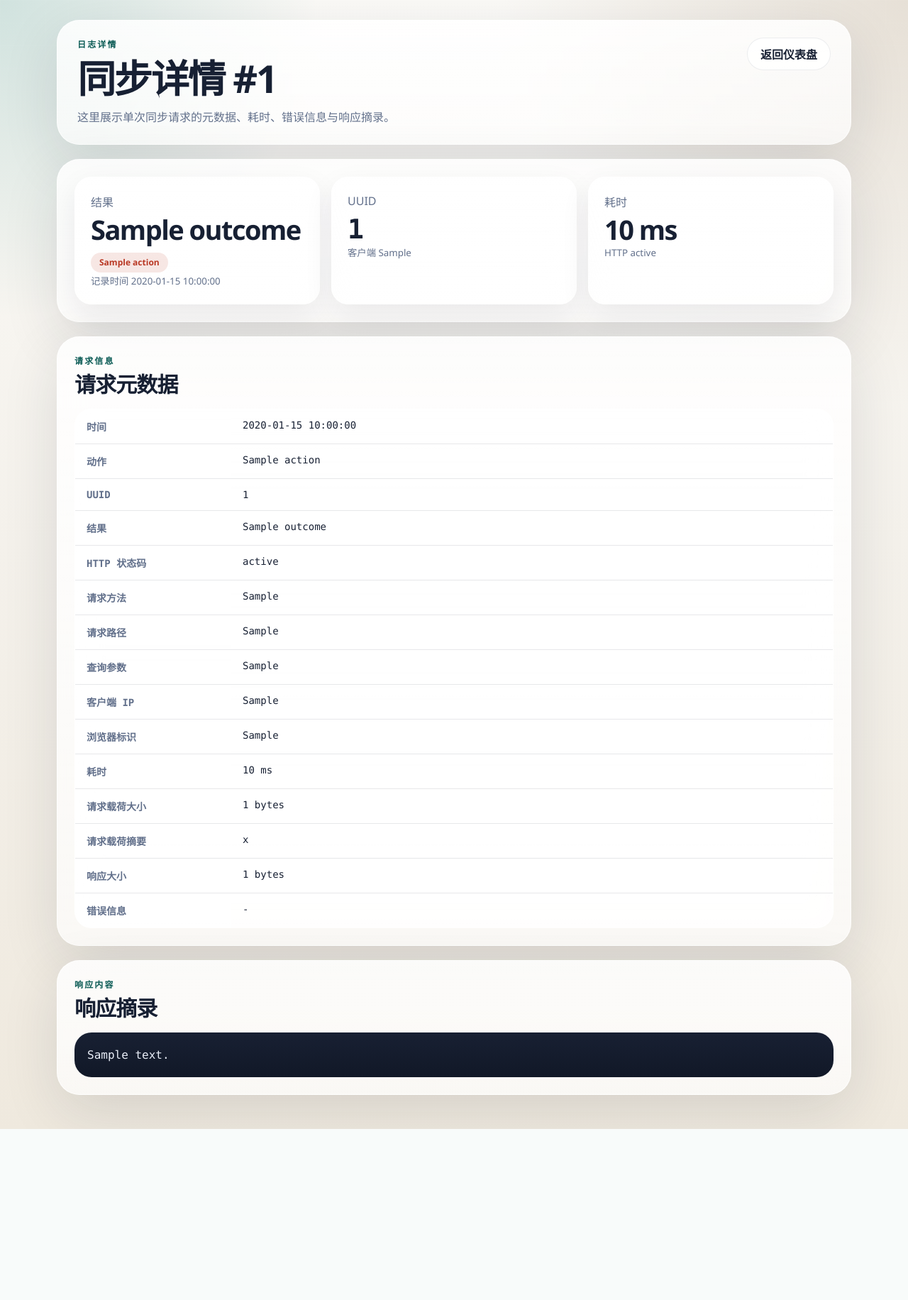
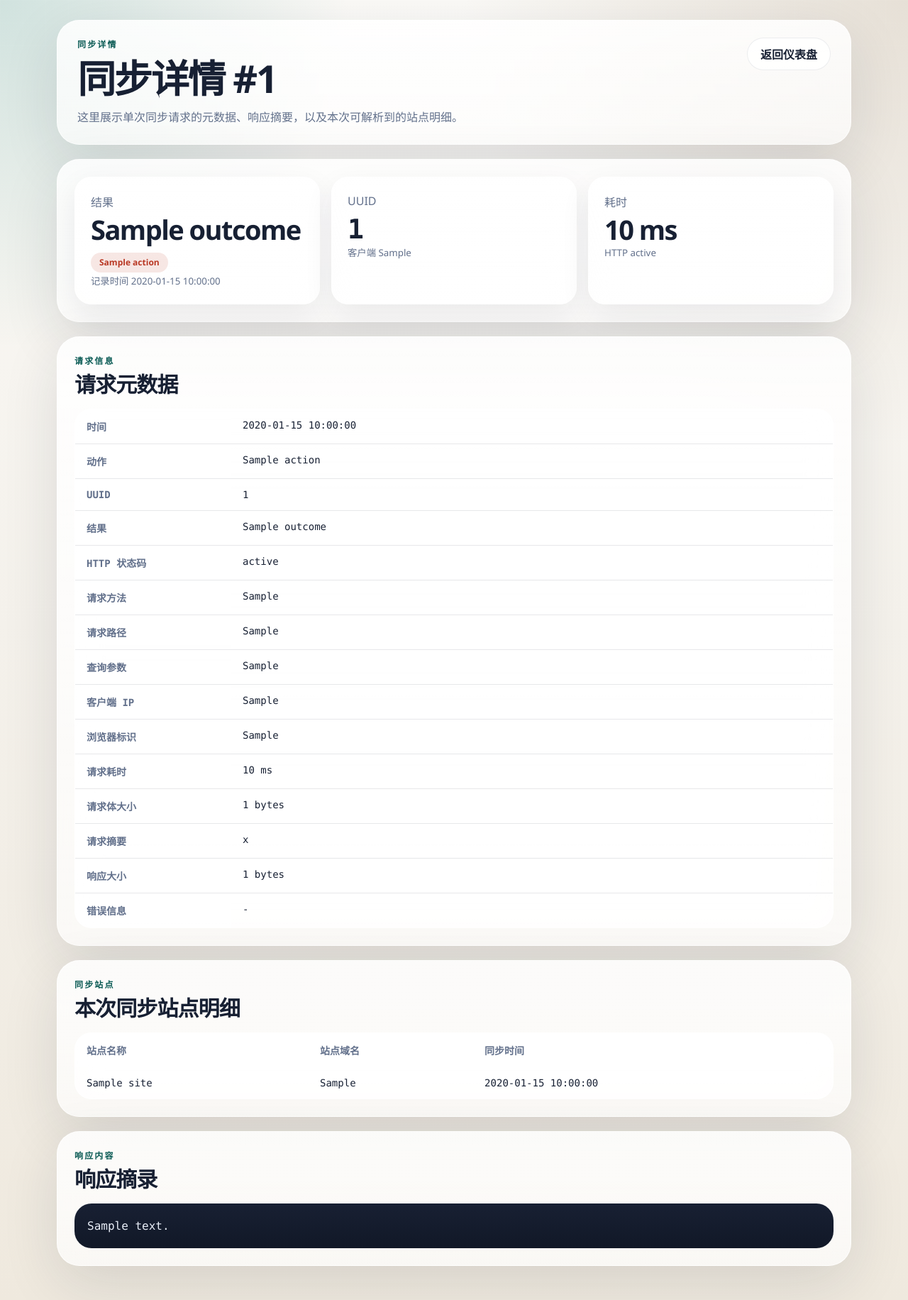
Before and after one commit to saarjoye/cookiecloud-monitor, a FastAPI app: template app/templates/detail.html in a window 1280 px wide. Shown: the whole page at 71% size. Before the commit the page ends 1591 px from the top, so only its background shows below. Run offline with FastAPI, Linux system fonts and the light colour scheme; the template is opened without the code that fills it: most values are stand-ins (such as "Sample title", 1, 10 or a date in 2020); parts of the project's set-up code (start-up, migrations or seed data) failed here and were passed over; some libraries are stand-ins or nearby versions.

Commit message:
Add per-sync site detail tracking

```diff
--- a/app/main.py
+++ b/app/main.py
@@ -11,7 +11,7 @@ from datetime import datetime, timedelta
 from logging.handlers import RotatingFileHandler
 from pathlib import Path
 from typing import Any
-from urllib.parse import parse_qsl, quote
+from urllib.parse import parse_qsl, quote, urlparse
 from zoneinfo import ZoneInfo
 
 import httpx
@@ -190,6 +190,27 @@ CREATE INDEX IF NOT EXISTS idx_runtime_logs_occurred_at
 ON runtime_logs (occurred_at DESC);
 """
 
+CREATE_SYNC_SITES_SQL = """
+CREATE TABLE IF NOT EXISTS sync_sites (
+    id INTEGER PRIMARY KEY AUTOINCREMENT,
+    sync_log_id INTEGER NOT NULL,
+    sync_uuid TEXT,
+    synced_at TEXT NOT NULL,
+    site_name TEXT NOT NULL,
+    site_domain TEXT NOT NULL
+);
+"""
+
+CREATE_SYNC_SITES_LOG_INDEX_SQL = """
+CREATE INDEX IF NOT EXISTS idx_sync_sites_log_id
+ON sync_sites (sync_log_id, site_domain, site_name);
+"""
+
+CREATE_SYNC_SITES_SYNCED_AT_INDEX_SQL = """
+CREATE INDEX IF NOT EXISTS idx_sync_sites_synced_at
+ON sync_sites (synced_at DESC, id DESC);
+"""
+
 
 class LoginRequest(BaseModel):
     username: str = Field(min_length=1)
@@ -232,6 +253,9 @@ def init_db() -> None:
         connection.execute(CREATE_APP_SETTINGS_SQL)
         connection.execute(CREATE_RUNTIME_LOGS_SQL)
         connection.execute(CREATE_RUNTIME_LOGS_INDEX_SQL)
+        connection.execute(CREATE_SYNC_SITES_SQL)
+        connection.execute(CREATE_SYNC_SITES_LOG_INDEX_SQL)
+        connection.execute(CREATE_SYNC_SITES_SYNCED_AT_INDEX_SQL)
         connection.commit()
 
 
@@ -372,6 +396,16 @@ def maybe_json_bytes(raw: bytes) -> Any | None:
         return None
 
 
+def has_meaningful_value(value: Any) -> bool:
+    if value is None:
+        return False
+    if isinstance(value, str):
+        return bool(value.strip())
+    if isinstance(value, (list, dict, tuple, set)):
+        return bool(value)
+    return True
+
+
 def extract_candidate(form_data: dict[str, Any], *keys: str) -> str | None:
     for key in keys:
         value = form_data.get(key)
@@ -380,25 +414,32 @@ def extract_candidate(form_data: dict[str, Any], *keys: str) -> str | None:
     return None
 
 
-def extract_candidate_from_payload(payload: Any, *keys: str) -> str | None:
+def extract_value_from_payload(payload: Any, *keys: str) -> Any | None:
     if isinstance(payload, dict):
         for key in keys:
             value = payload.get(key)
-            if value:
-                return normalize_form_value(value)
+            if has_meaningful_value(value):
+                return value
         for value in payload.values():
-            nested = extract_candidate_from_payload(value, *keys)
-            if nested:
+            nested = extract_value_from_payload(value, *keys)
+            if has_meaningful_value(nested):
                 return nested
         return None
 
     if isinstance(payload, list):
         for item in payload:
-            nested = extract_candidate_from_payload(item, *keys)
-            if nested:
+            nested = extract_value_from_payload(item, *keys)
+            if has_meaningful_value(nested):
                 return nested
 
     return None
+
+
+def extract_candidate_from_payload(payload: Any, *keys: str) -> str | None:
+    value = extract_value_from_payload(payload, *keys)
+    if not has_meaningful_value(value):
+        return None
+    return normalize_form_value(value)
 
 
 def extract_candidate_from_raw_body(raw_body: bytes, content_type: str, *keys: str) -> str | None:
@@ -410,6 +451,77 @@ def extract_candidate_from_raw_body(raw_body: bytes, content_type: str, *keys: s
         return None
 
     return extract_candidate_from_payload(payload, *keys)
+
+
+def extract_structured_sync_payload(form_data: dict[str, Any], raw_body: bytes, content_type: str) -> Any | None:
+    raw_payload = maybe_json_bytes(raw_body) if "application/json" in content_type.lower() else None
+    candidate_keys = ("cookie_data", "data", "payload", "local_storage_data")
+
+    for source in (form_data, raw_payload):
+        if not source:
+            continue
+
+        candidate = extract_value_from_payload(source, *candidate_keys)
+        for value in (candidate, source):
+            if isinstance(value, str):
+                parsed = parse_json_text(value)
+                if parsed is not None:
+                    return parsed
+            elif isinstance(value, (dict, list)) and iter_cookie_like_entries(value):
+                return value
+
+    return None
+
+
+def normalize_site_domain(value: Any) -> str:
+    raw = normalize_form_value(value).strip()
+    if not raw:
+        return ""
+
+    if "://" in raw:
+        parsed = urlparse(raw)
+        raw = parsed.hostname or parsed.netloc or raw
+
+    raw = raw.split("/", 1)[0].split("?", 1)[0].split("#", 1)[0]
+    if ":" in raw and raw.count(":") == 1:
+        raw = raw.split(":", 1)[0]
+    return raw.lstrip(".").strip().lower()
+
+
+def derive_site_name(entry: dict[str, Any], site_domain: str) -> str:
+    for key in ("site_name", "siteName", "title", "site", "host", "domain"):
+        value = normalize_form_value(entry.get(key)).strip()
+        if value:
+            if key in {"host", "domain"}:
+                return normalize_site_domain(value) or site_domain or value
+            return value
+    return site_domain or "未知站点"
+
+
+def extract_sync_sites(form_data: dict[str, Any], raw_body: bytes, content_type: str) -> list[dict[str, str]]:
+    payload = extract_structured_sync_payload(form_data, raw_body, content_type)
+    if payload is None:
+        return []
+
+    seen: set[tuple[str, str]] = set()
+    sites: list[dict[str, str]] = []
+    for entry in iter_cookie_like_entries(payload):
+        site_domain = normalize_site_domain(entry.get("domain") or entry.get("host") or entry.get("site") or entry.get("url"))
+        if not site_domain:
+            continue
+        site_name = derive_site_name(entry, site_domain)
+        dedupe_key = (site_name.lower(), site_domain)
+        if dedupe_key in seen:
+            continue
+        seen.add(dedupe_key)
+        sites.append(
+            {
+                "site_name": site_name[:120],
+                "site_domain": site_domain[:255],
+            }
+        )
+
+    return sorted(sites, key=lambda item: (item["site_domain"], item["site_name"]))
 
 
 def parse_form_map_from_raw_body(raw_body: bytes, content_type: str) -> dict[str, Any]:
@@ -639,16 +751,8 @@ def iter_cookie_like_entries(value: Any) -> list[dict[str, Any]]:
     return matches
 
 
-def extract_sync_counts(form_data: dict[str, Any]) -> tuple[int | None, int | None]:
-    payload = parse_json_text(
-        extract_candidate(
-            form_data,
-            "cookie_data",
-            "data",
-            "payload",
-            "local_storage_data",
-        )
-    )
+def extract_sync_counts(form_data: dict[str, Any], raw_body: bytes, content_type: str) -> tuple[int | None, int | None]:
+    payload = extract_structured_sync_payload(form_data, raw_body, content_type)
     if payload is None:
         return None, None
 
@@ -657,7 +761,7 @@ def extract_sync_counts(form_data: dict[str, Any]) -> tuple[int | None, int | No
         return None, None
 
     domains = {
-        normalize_form_value(item.get("domain") or item.get("host") or item.get("site") or item.get("url"))
+        normalize_site_domain(item.get("domain") or item.get("host") or item.get("site") or item.get("url"))
         for item in cookies
         if item.get("domain") or item.get("host") or item.get("site") or item.get("url")
     }
@@ -874,10 +978,10 @@ def record_sync_log(
     response_size: int,
     error_message: str | None,
     response_excerpt: str | None,
-) -> None:
+) -> dict[str, Any]:
     timestamp = now_local()
     with get_db_connection() as connection:
-        connection.execute(
+        cursor = connection.execute(
             """
             INSERT INTO sync_logs (
                 occurred_at, occurred_day, action, sync_uuid, outcome, http_status,
@@ -907,6 +1011,7 @@ def record_sync_log(
             ),
         )
         connection.commit()
+    return {"id": int(cursor.lastrowid), "occurred_at": timestamp.isoformat(timespec="seconds")}
 
 
 def record_runtime_log(
@@ -943,6 +1048,36 @@ def record_runtime_log(
         connection.commit()
 
 
+def record_sync_sites(
+    *,
+    sync_log_id: int,
+    sync_uuid: str | None,
+    synced_at: str,
+    sites: list[dict[str, str]],
+) -> None:
+    if not sites:
+        return
+
+    with get_db_connection() as connection:
+        connection.executemany(
+            """
+            INSERT INTO sync_sites (sync_log_id, sync_uuid, synced_at, site_name, site_domain)
+            VALUES (?, ?, ?, ?, ?)
+            """,
+            [
+                (
+                    sync_log_id,
+                    sync_uuid,
+                    synced_at,
+                    item["site_name"],
+                    item["site_domain"],
+                )
+                for item in sites
+            ],
+        )
+        connection.commit()
+
+
 def log_runtime_event(
     *,
     level: str,
@@ -1141,7 +1276,8 @@ async def proxy_update(request: Request) -> Response:
     if payload_size == 0 and raw_body:
         payload_size = len(raw_body)
         payload_hash = hashlib.sha256(raw_body).hexdigest()
-    cookie_count, site_count = extract_sync_counts(form_map)
+    cookie_count, site_count = extract_sync_counts(form_map, raw_body, content_type)
+    sync_sites = extract_sync_sites(form_map, raw_body, content_type)
     start_time = time.perf_counter()
     request_debug = build_request_debug_summary(
         content_type=content_type,
@@ -1167,7 +1303,7 @@ async def proxy_update(request: Request) -> Response:
         sync_state: dict[str, Any] | None = None
         if outcome == "success":
             sync_state = update_sync_state(sync_uuid, payload_hash, cookie_count, site_count)
-        record_sync_log(
+        sync_log = record_sync_log(
             action="upload",
             sync_uuid=sync_uuid,
             outcome=outcome,
@@ -1184,6 +1320,13 @@ async def proxy_update(request: Request) -> Response:
             error_message=error_message,
             response_excerpt=build_response_excerpt("upload", outcome, raw_body, json_body),
         )
+        if outcome == "success" and sync_sites:
+            record_sync_sites(
+                sync_log_id=sync_log["id"],
+                sync_uuid=sync_uuid,
+                synced_at=sync_log["occurred_at"],
+                sites=sync_sites,
+            )
         if outcome == "failed":
             response_excerpt = build_response_excerpt("upload", outcome, raw_body, json_body)
             log_runtime_event(
@@ -1502,6 +1645,20 @@ def fetch_recent_logs(
     return [dict(row) for row in rows]
 
 
+def fetch_sync_sites_for_log(log_id: int) -> list[dict[str, Any]]:
+    with get_db_connection() as connection:
+        rows = connection.execute(
+            """
+            SELECT sync_log_id, sync_uuid, synced_at, site_name, site_domain
+            FROM sync_sites
+            WHERE sync_log_id = ?
+            ORDER BY site_domain ASC, site_name ASC, id ASC
+            """,
+            (log_id,),
+        ).fetchall()
+    return [dict(row) for row in rows]
+
+
 def fetch_recent_auth_events(limit: int = 8) -> list[dict[str, Any]]:
     with get_db_connection() as connection:
         rows = connection.execute(
@@ -1744,7 +1901,14 @@ async def log_detail(
         row = connection.execute("SELECT * FROM sync_logs WHERE id = ?", (log_id,)).fetchone()
     if row is None:
         raise HTTPException(status_code=404, detail="日志不存在")
-    return TEMPLATES.TemplateResponse("detail.html", {"request": request, "log": dict(row)})
+    return TEMPLATES.TemplateResponse(
+        "detail.html",
+        {
+            "request": request,
+            "log": dict(row),
+            "sites": fetch_sync_sites_for_log(log_id),
+        },
+    )
 
 
 @app.get("/runtime-logs", response_class=HTMLResponse)
--- a/app/templates/detail.html
+++ b/app/templates/detail.html
@@ -11,9 +11,9 @@
     <main class="page page-shell page-narrow">
         <section class="topbar panel-surface">
             <div class="topbar-copy">
-                <p class="eyebrow">日志详情</p>
+                <p class="eyebrow">同步详情</p>
                 <h1>同步详情 #{{ log.id }}</h1>
-                <p class="subtle">这里展示单次同步请求的元数据、耗时、错误信息与响应摘录。</p>
+                <p class="subtle">这里展示单次同步请求的元数据、响应摘要，以及本次可解析到的站点明细。</p>
             </div>
             <div class="topbar-tools">
                 <a class="button button-ghost" href="/dashboard">返回仪表盘</a>
@@ -25,7 +25,9 @@
                 <span class="metric-label">结果</span>
                 <div class="detail-highlight-row">
                     <strong>{{ '成功' if log.outcome == 'success' else '失败' if log.outcome == 'failed' else log.outcome }}</strong>
-                    <span class="status {% if log.outcome == 'success' %}ok{% else %}bad{% endif %}">{{ '上传' if log.action == 'upload' else '下载' if log.action == 'download' else log.action }}</span>
+                    <span class="status {% if log.outcome == 'success' %}ok{% else %}bad{% endif %}">
+                        {{ '上传' if log.action == 'upload' else '下载' if log.action == 'download' else log.action }}
+                    </span>
                 </div>
                 <small>记录时间 {{ log.occurred_at }}</small>
             </div>
@@ -61,14 +63,47 @@
                         <tr><th>查询参数</th><td><code>{{ log.query_string or '-' }}</code></td></tr>
                         <tr><th>客户端 IP</th><td>{{ log.client_ip or '-' }}</td></tr>
                         <tr><th>浏览器标识</th><td>{{ log.user_agent or '-' }}</td></tr>
-                        <tr><th>耗时</th><td>{{ log.duration_ms }} ms</td></tr>
-                        <tr><th>请求载荷大小</th><td>{{ log.payload_size }} bytes</td></tr>
-                        <tr><th>请求载荷摘要</th><td><code>{{ log.payload_hash or '-' }}</code></td></tr>
+                        <tr><th>请求耗时</th><td>{{ log.duration_ms }} ms</td></tr>
+                        <tr><th>请求体大小</th><td>{{ log.payload_size }} bytes</td></tr>
+                        <tr><th>请求摘要</th><td><code>{{ log.payload_hash or '-' }}</code></td></tr>
                         <tr><th>响应大小</th><td>{{ log.response_size }} bytes</td></tr>
                         <tr><th>错误信息</th><td>{{ log.error_message or '-' }}</td></tr>
                     </tbody>
                 </table>
             </div>
+        </section>
+
+        <section class="panel panel-surface">
+            <div class="panel-head">
+                <div>
+                    <p class="section-kicker">同步站点</p>
+                    <h2>本次同步站点明细</h2>
+                </div>
+            </div>
+            {% if sites %}
+            <div class="table-shell">
+                <table>
+                    <thead>
+                        <tr>
+                            <th>站点名称</th>
+                            <th>站点域名</th>
+                            <th>同步时间</th>
+                        </tr>
+                    </thead>
+                    <tbody>
+                        {% for site in sites %}
+                        <tr>
+                            <td>{{ site.site_name }}</td>
+                            <td><code>{{ site.site_domain }}</code></td>
+                            <td>{{ site.synced_at }}</td>
+                        </tr>
+                        {% endfor %}
+                    </tbody>
+                </table>
+            </div>
+            {% else %}
+            <p class="empty">当前这次同步没有解析出可展示的站点明细。常见原因是 CookieCloud 只上传了加密后的 payload，代理在不读取 CK 明文的前提下无法还原站点列表。</p>
+            {% endif %}
         </section>
 
         <section class="panel panel-surface">
```
Also changed, not shown: README.md.
